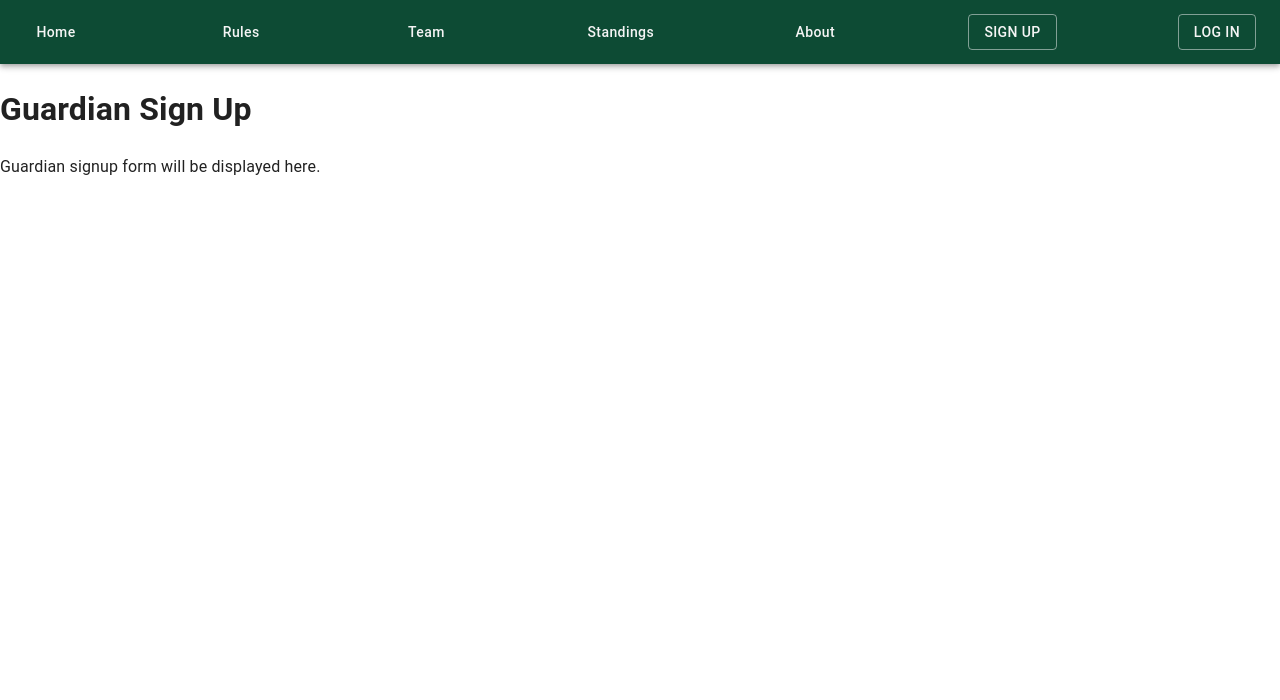
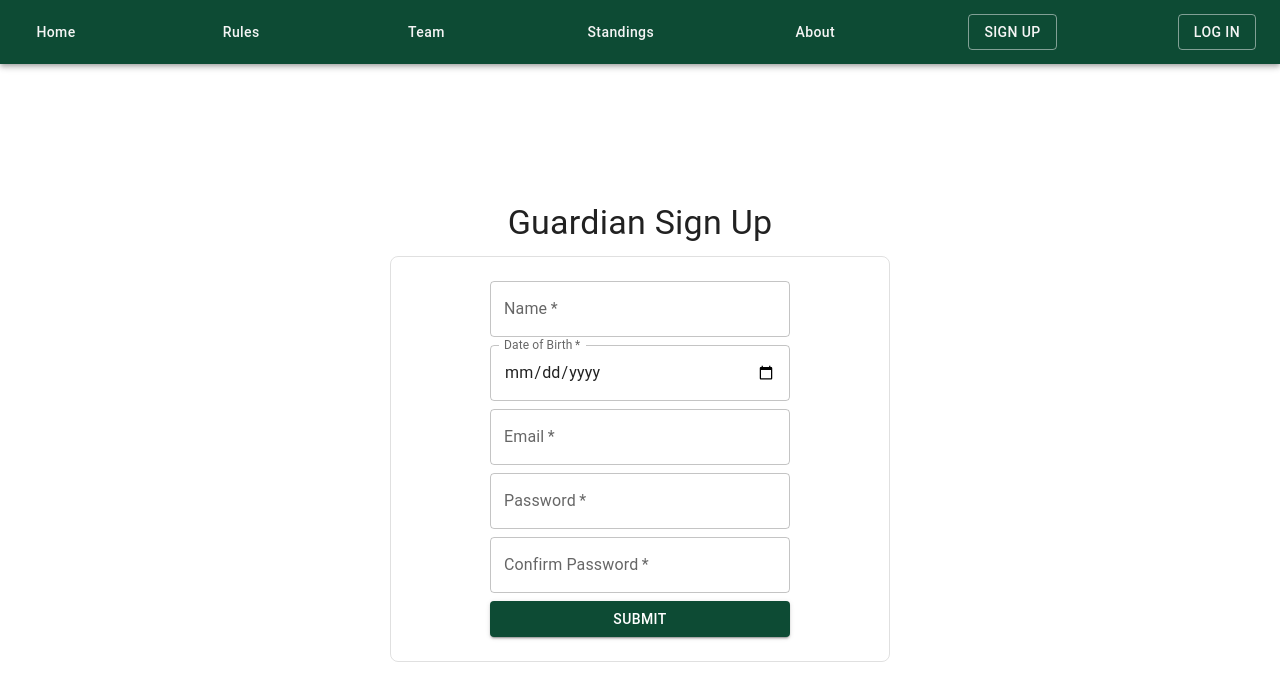
Before and after one commit to armarshall/basketball-app, a React (Vite) app in the folder client/: page /signup/guardian in a window 1280 px wide. Shown: the top 700 px of the page. Built offline with nearby package versions, Linux system fonts and the light colour scheme.

Commit message:
Refactor Guardian and Teenager sign-up pages to use a shared SignUpPage component for improved code reuse and maintainability.

```diff
--- /dev/null
+++ b/client/src/components/RegistrationForm.tsx
@@ -0,0 +1,48 @@
+import { Box, TextField, Button, Typography } from "@mui/material";
+
+interface RegistrationFormProps {
+  type: "guardian" | "teenager";
+}
+
+export default function RegistrationForm({ type }: RegistrationFormProps) {
+  return (
+    <>
+      <Typography gutterBottom variant="h4">
+        {type === "guardian" ? "Guardian Sign Up" : "Teenager Sign Up"}
+      </Typography>
+      <Box
+        component="form"
+        sx={{
+          display: "flex",
+          flexDirection: "column",
+          justifyContent: "center",
+          alignItems: "center",
+          border: 1,
+          borderColor: "divider",
+          borderRadius: 2,
+          maxWidth: "500px",
+          width: "100%",
+          padding: "20px",
+          "& .MuiTextField-root": { m: 0.5, width: "100%", maxWidth: "300px" },
+          "& .MuiButton-root": { m: 0.5, width: "100%", maxWidth: "300px" },
+        }}
+        noValidate
+        autoComplete="off"
+      >
+        <TextField label="Name" required />
+        <TextField
+          label="Date of Birth"
+          type="date"
+          required
+          slotProps={{ inputLabel: { shrink: true } }}
+        />
+        <TextField label="Email" type="email" required />
+        <TextField label="Password" type="password" required />
+        <TextField label="Confirm Password" type="password" required />
+        <Button variant="contained" type="submit">
+          Submit
+        </Button>
+      </Box>
+    </>
+  );
+}
--- /dev/null
+++ b/client/src/components/SignUpPage.tsx
@@ -0,0 +1,23 @@
+import RegistrationForm from "./RegistrationForm";
+import { Box } from "@mui/material";
+
+interface SignUpPageProps {
+  type: "guardian" | "teenager";
+}
+
+export default function SignUpPage({ type }: SignUpPageProps) {
+  return (
+    <Box
+      component="div"
+      sx={{
+        display: "flex",
+        flexDirection: "column",
+        alignItems: "center",
+        justifyContent: "center",
+        height: "calc(100vh - 64px)",
+      }}
+    >
+      <RegistrationForm type={type} />
+    </Box>
+  );
+}
--- a/client/src/pages/GuardianSignUp.tsx
+++ b/client/src/pages/GuardianSignUp.tsx
@@ -1,8 +1,5 @@
+import SignUpPage from "../components/SignUpPage";
+
 export default function GuardianSignUp() {
-  return (
-    <div>
-      <h1>Guardian Sign Up</h1>
-      <p>Guardian signup form will be displayed here.</p>
-    </div>
-  );
+  return <SignUpPage type="guardian" />;
 }
--- a/client/src/pages/TeenagerSignUp.tsx
+++ b/client/src/pages/TeenagerSignUp.tsx
@@ -1,8 +1,5 @@
+import SignUpPage from "../components/SignUpPage";
+
 export default function TeenagerSignUp() {
-  return (
-    <div>
-      <h1>Teenager Sign Up</h1>
-      <p>Teenager signup form will be displayed here.</p>
-    </div>
-  );
+  return <SignUpPage type="teenager" />;
 }
```
